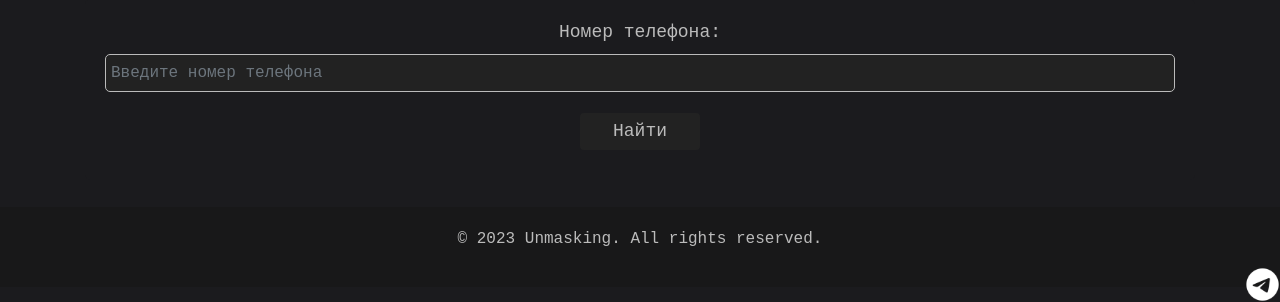
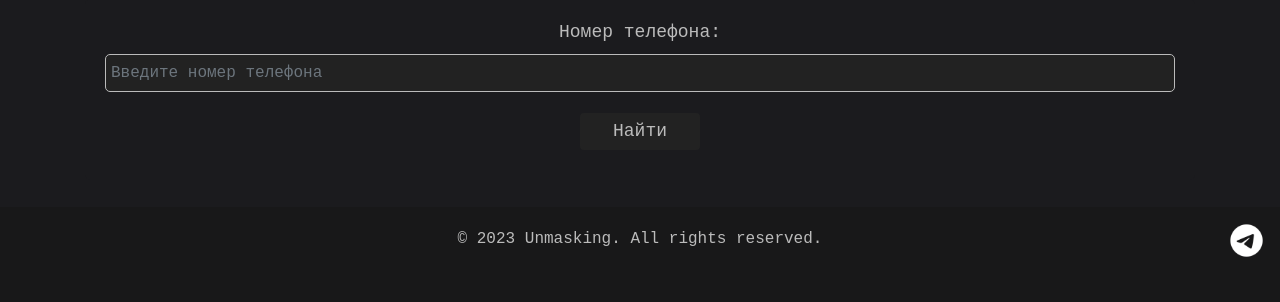
Before and after one commit to cra9had/userFind, a Django app: page / in a window 1280 px wide. Shown: the part 513-815 px from the top of the page. After the commit the page ends 770 px from the top, so only its background shows below. Run offline with Django 4.2, Linux system fonts and the light colour scheme; parts of the project's set-up code (start-up, migrations or seed data) failed here and were passed over; some libraries are stand-ins or nearby versions.

Commit message:
telegram icon position fixed

```diff
--- a/static/css/styles.css
+++ b/static/css/styles.css
@@ -573,4 +573,6 @@ img.img-main {
 .footer img {
     position:absolute;
     right: 0;
+    bottom: 36%;
+    margin-right: 1rem;
 }
```
